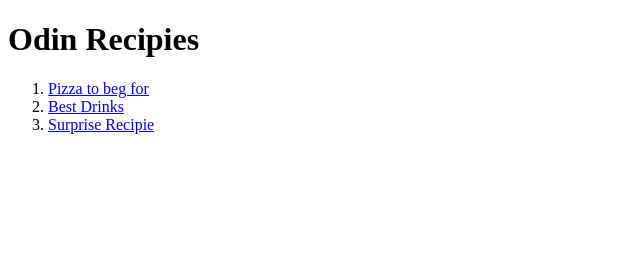
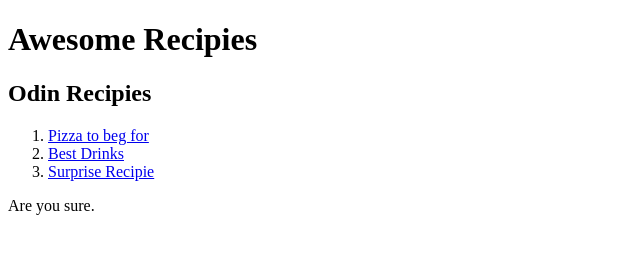
Before and after one commit to Cata-S/Odin-Recipies, a plain HTML site: page index.html in a window 1280 px wide. Shown: the whole page, without its empty margins (0-640 px from the left). Drawn offline with Linux system fonts and the light colour scheme.

Commit message:
CSS basics learning

```diff
--- a/index.html
+++ b/index.html
@@ -7,11 +7,15 @@
     <title>Free Food</title>
 </head>
 <body>
-    <h1>Odin Recipies</h1>
+    <h1 id="title">Awesome Recipies</h1>
+    <h2>Odin Recipies</h2>
     <ol>
     <li> <a href="recipies/pizza.html">Pizza to beg for</a> </li>
     <li> <a href="recipies/best-drinks.html">Best Drinks</a></li>
     <li> <a href="recipies/Recipie-for-succes.html">Surprise Recipie</a></li>
     </ol>
+    <div class="alert">
+        Are you sure.
+    </div>
 </body>
 </html>
--- /dev/null
+++ b/recipies/style.css
@@ -0,0 +1,10 @@
+
+.alert {
+    color: chartreuse;
+}
+h1 {
+    color: aqua;
+}
+#title {
+    background-color: red;
+}
```
